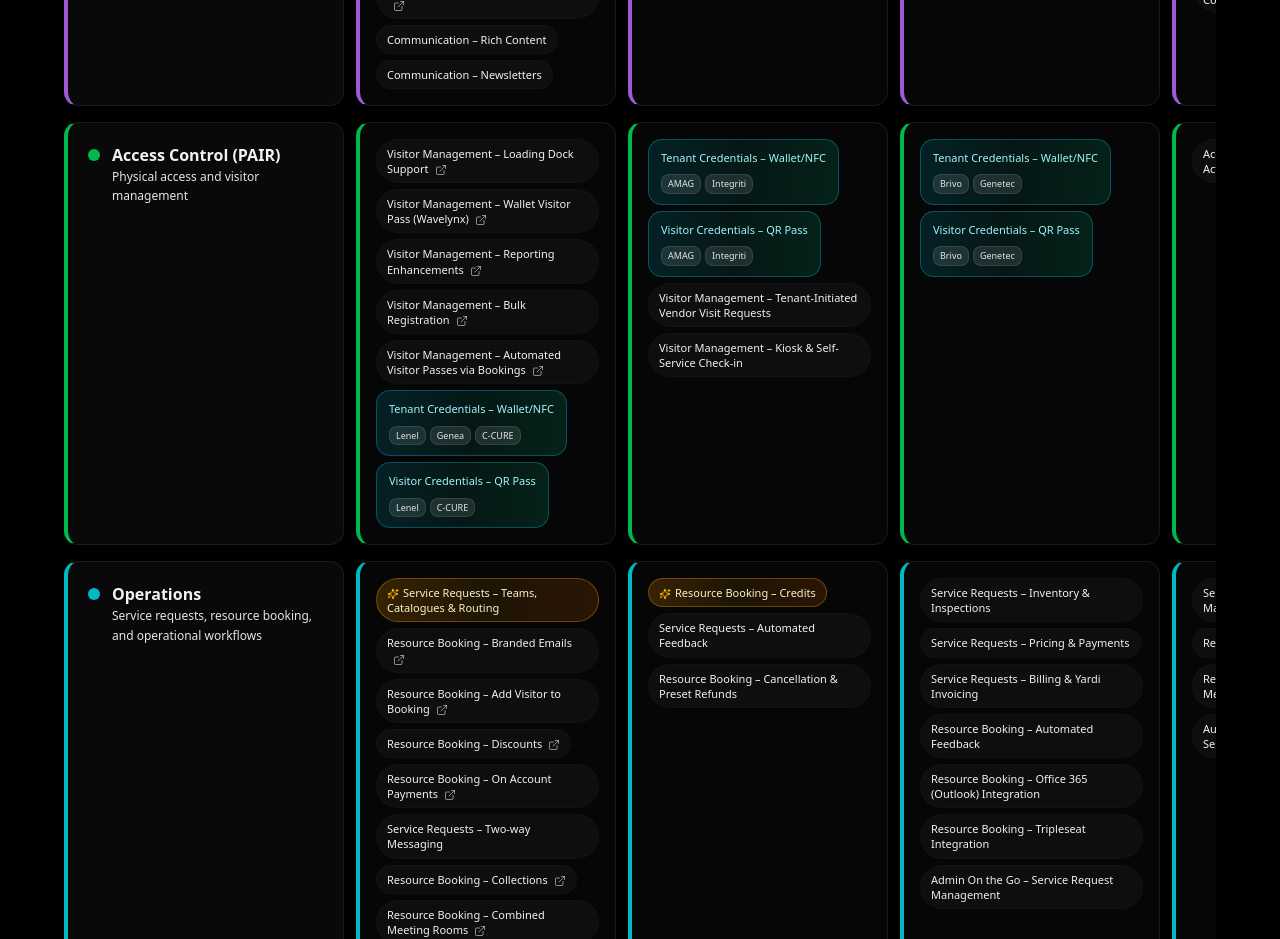
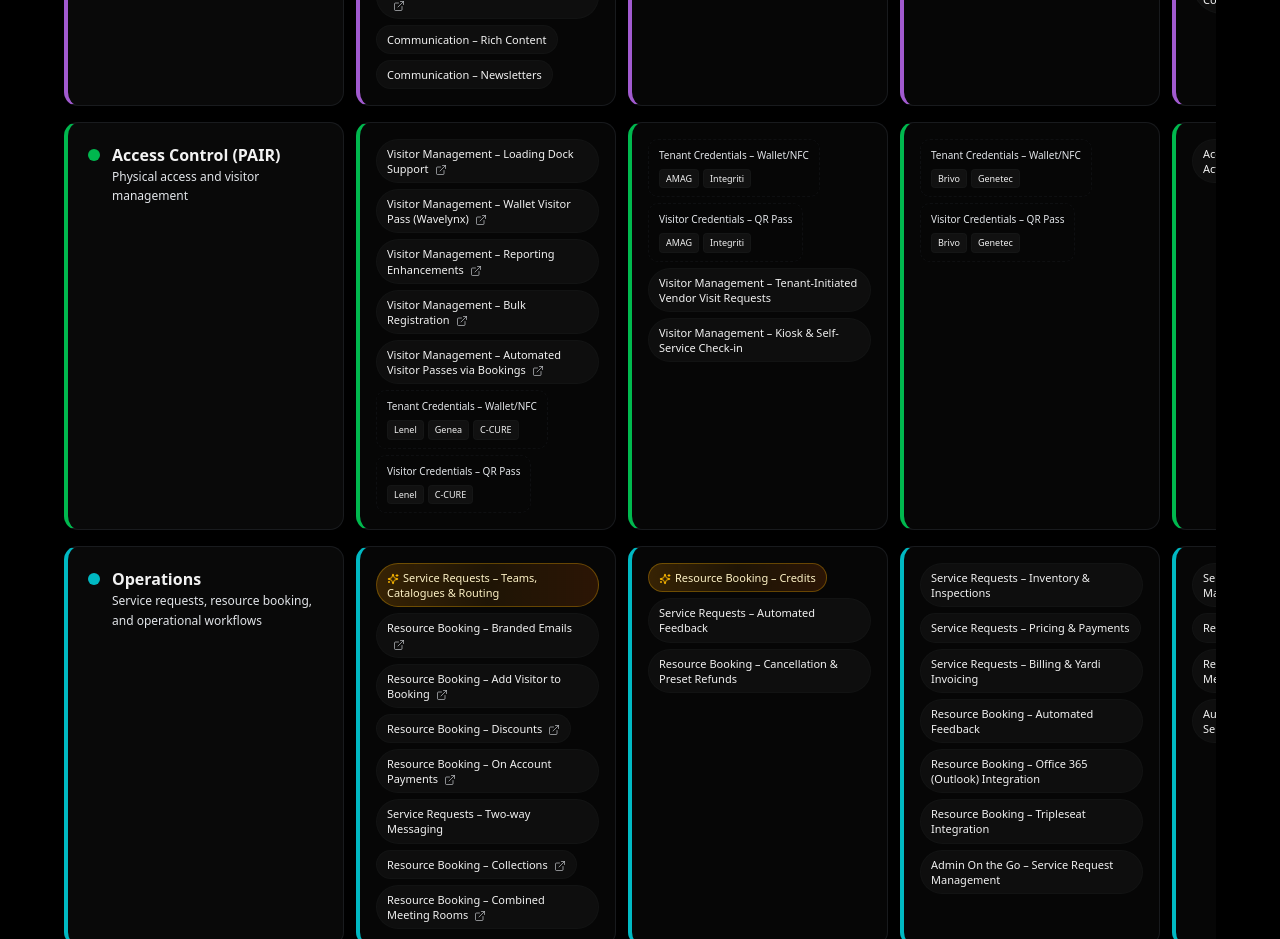
Before and after one commit to lizthomson11/v0-rex-platform-roadmap, a Next.js app: page / in a window 1280 px wide. Shown: the part 1000-1939 px from the top of the page. Built offline with nearby package versions, Linux system fonts and the light colour scheme.

Commit message:
style: tone down credential boxes with subtle dashed border
Made-with: Cursor

```diff
--- a/components/roadmap-grid.tsx
+++ b/components/roadmap-grid.tsx
@@ -578,30 +578,19 @@ export function RoadmapGrid() {
                                     <div
                                       key={index}
                                       className={cn(
-                                        "animate-fade-in-up opacity-0 rounded-xl px-3 py-2.5 transition-all duration-200",
-                                        spotlight
-                                          ? "bg-gradient-to-r from-amber-500/20 via-amber-500/10 to-orange-500/15 border border-amber-400/40 shadow-[0_0_20px_-8px_rgba(251,191,36,0.5)]"
-                                          : "bg-gradient-to-r from-cyan-500/15 via-teal-500/10 to-emerald-500/15 border border-cyan-400/30",
+                                        "animate-fade-in-up opacity-0 rounded-lg px-2.5 py-2 transition-all duration-200",
+                                        "bg-transparent border border-dashed border-roadmap-border/50 hover:border-roadmap-border",
                                         staggerClass,
                                       )}
                                     >
-                                      <div className={cn(
-                                        "text-[11px] font-medium mb-2 flex items-center gap-1",
-                                        spotlight ? "text-amber-200" : "text-cyan-200"
-                                      )}>
-                                        {spotlight && <Sparkles className="size-3 text-amber-400 animate-pulse-glow" />}
+                                      <div className="text-[10px] text-roadmap-text-secondary mb-1.5">
                                         {credentialData.label}
                                       </div>
                                       <div className="flex flex-wrap gap-1">
                                         {credentialData.acsSystems.map((acs, acsIndex) => (
                                           <span
                                             key={acsIndex}
-                                            className={cn(
-                                              "text-[9px] px-1.5 py-0.5 rounded-md border",
-                                              spotlight
-                                                ? "bg-amber-500/20 text-amber-100 border-amber-400/30"
-                                                : "bg-white/10 text-roadmap-text-secondary border-white/10"
-                                            )}
+                                            className="text-[9px] px-1.5 py-0.5 rounded bg-roadmap-surface-hover/80 text-roadmap-text-primary border border-roadmap-border/30"
                                           >
                                             {acs}
                                           </span>
```
